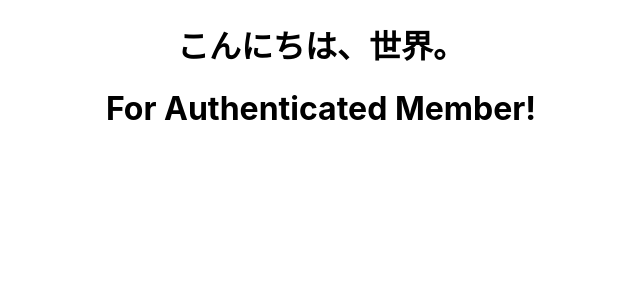
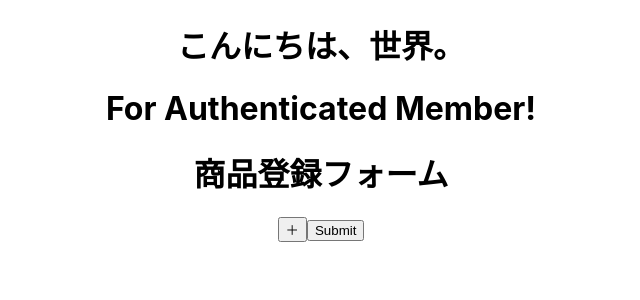
Before and after one commit to azufb/dockerExpress, a React (Create React App) app in the folder frontend/: page /Authenticated/1 in a window 1280 px wide. Shown: the top 300 px of the page, without its empty margins (319-959 px from the left). Built offline with nearby package versions, Linux system fonts and the light colour scheme.

Commit message:
動き見るため、一旦コンポーネント追加

```diff
--- a/frontend/src/components/Authenticated.jsx
+++ b/frontend/src/components/Authenticated.jsx
@@ -1,7 +1,10 @@
+import ItemRegisterForm from "./ItemRegisterForm";
+
 const Authenticated = () => {
     return (
         <div>
             <h1>For Authenticated Member!</h1>
+            <ItemRegisterForm />
         </div>
     )
 }
```
